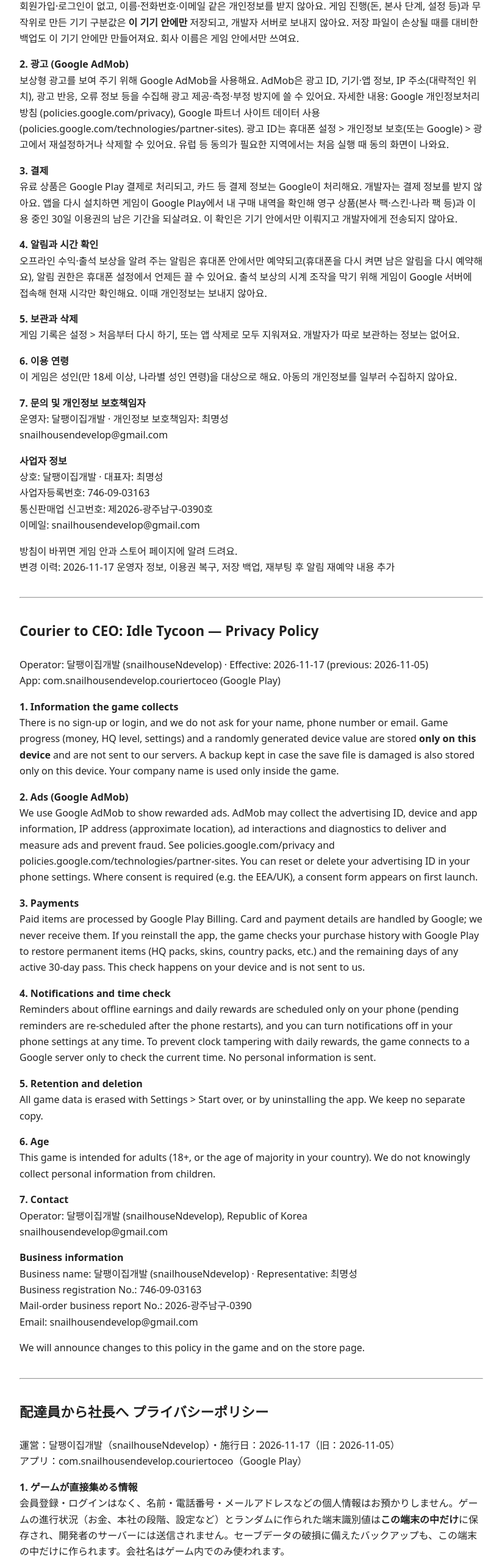
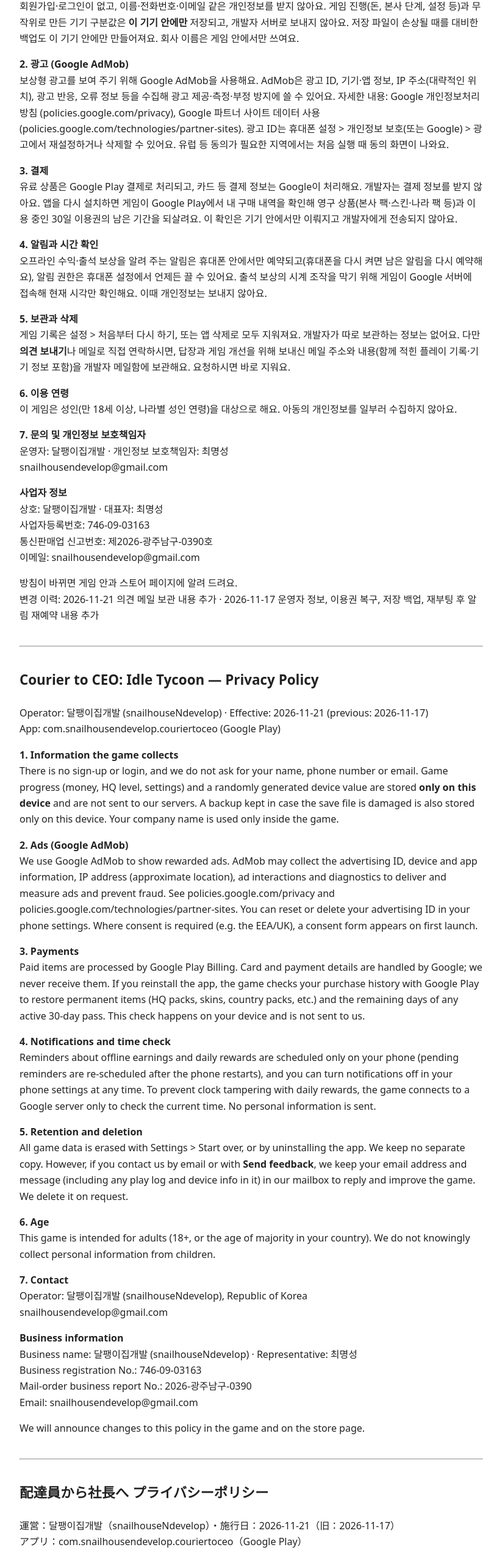
Before and after one commit to snailhousendevelop-source/privacy, a plain HTML site: page index.html in a window 1280 px wide. Shown: the part 230-2790 px from the top of the page at 61% size, without its empty margins (228-1051 px from the left). Drawn offline with Linux system fonts and the light colour scheme.

Commit message:
Add files via upload

```diff
--- a/index.html
+++ b/index.html
@@ -1,22 +1,22 @@
-<!DOCTYPE html><html lang="ko"><head><meta charset="utf-8"><meta name="viewport" content="width=device-width,initial-scale=1"><title>개인정보처리방침 · Privacy Policy · プライバシーポリシー — Courier to CEO</title><style>body{font-family:system-ui,sans-serif;max-width:760px;margin:24px auto;padding:0 18px;line-height:1.65;color:#222}h3{font-size:1.4em}nav a{margin-right:14px}hr{margin:36px 0}</style></head><body><nav><a href="#ko">한국어</a><a href="#en">English</a><a href="#ja">日本語</a></nav><section id="ko" lang="ko"><h3>배달기사 키우기 개인정보처리방침</h3><p>운영: 달팽이집개발 (snailhouseNdevelop) · 시행일: 2026-11-17 (이전: 2026-11-05)<br>앱: com.snailhousendevelop.couriertoceo (Google Play)</p>
+<!DOCTYPE html><html lang="ko"><head><meta charset="utf-8"><meta name="viewport" content="width=device-width,initial-scale=1"><title>개인정보처리방침 · Privacy Policy · プライバシーポリシー — Courier to CEO</title><style>body{font-family:system-ui,sans-serif;max-width:760px;margin:24px auto;padding:0 18px;line-height:1.65;color:#222}h3{font-size:1.4em}nav a{margin-right:14px}hr{margin:36px 0}</style></head><body><nav><a href="#ko">한국어</a><a href="#en">English</a><a href="#ja">日本語</a></nav><section id="ko" lang="ko"><h3>배달기사 키우기 개인정보처리방침</h3><p>운영: 달팽이집개발 (snailhouseNdevelop) · 시행일: 2026-11-21 (이전: 2026-11-17)<br>앱: com.snailhousendevelop.couriertoceo (Google Play)</p>
 <p><b>1. 게임이 직접 모으는 정보</b><br>회원가입·로그인이 없고, 이름·전화번호·이메일 같은 개인정보를 받지 않아요. 게임 진행(돈, 본사 단계, 설정 등)과 무작위로 만든 기기 구분값은 <b>이 기기 안에만</b> 저장되고, 개발자 서버로 보내지 않아요. 저장 파일이 손상될 때를 대비한 백업도 이 기기 안에만 만들어져요. 회사 이름은 게임 안에서만 쓰여요.</p>
 <p><b>2. 광고 (Google AdMob)</b><br>보상형 광고를 보여 주기 위해 Google AdMob을 사용해요. AdMob은 광고 ID, 기기·앱 정보, IP 주소(대략적인 위치), 광고 반응, 오류 정보 등을 수집해 광고 제공·측정·부정 방지에 쓸 수 있어요. 자세한 내용: Google 개인정보처리방침 (policies.google.com/privacy), Google 파트너 사이트 데이터 사용 (policies.google.com/technologies/partner-sites). 광고 ID는 휴대폰 설정 &gt; 개인정보 보호(또는 Google) &gt; 광고에서 재설정하거나 삭제할 수 있어요. 유럽 등 동의가 필요한 지역에서는 처음 실행 때 동의 화면이 나와요.</p>
 <p><b>3. 결제</b><br>유료 상품은 Google Play 결제로 처리되고, 카드 등 결제 정보는 Google이 처리해요. 개발자는 결제 정보를 받지 않아요. 앱을 다시 설치하면 게임이 Google Play에서 내 구매 내역을 확인해 영구 상품(본사 팩·스킨·나라 팩 등)과 이용 중인 30일 이용권의 남은 기간을 되살려요. 이 확인은 기기 안에서만 이뤄지고 개발자에게 전송되지 않아요.</p>
 <p><b>4. 알림과 시간 확인</b><br>오프라인 수익·출석 보상을 알려 주는 알림은 휴대폰 안에서만 예약되고(휴대폰을 다시 켜면 남은 알림을 다시 예약해요), 알림 권한은 휴대폰 설정에서 언제든 끌 수 있어요. 출석 보상의 시계 조작을 막기 위해 게임이 Google 서버에 접속해 현재 시각만 확인해요. 이때 개인정보는 보내지 않아요.</p>
-<p><b>5. 보관과 삭제</b><br>게임 기록은 설정 &gt; 처음부터 다시 하기, 또는 앱 삭제로 모두 지워져요. 개발자가 따로 보관하는 정보는 없어요.</p>
+<p><b>5. 보관과 삭제</b><br>게임 기록은 설정 &gt; 처음부터 다시 하기, 또는 앱 삭제로 모두 지워져요. 개발자가 따로 보관하는 정보는 없어요. 다만 <b>의견 보내기</b>나 메일로 직접 연락하시면, 답장과 게임 개선을 위해 보내신 메일 주소와 내용(함께 적힌 플레이 기록·기기 정보 포함)을 개발자 메일함에 보관해요. 요청하시면 바로 지워요.</p>
 <p><b>6. 이용 연령</b><br>이 게임은 성인(만 18세 이상, 나라별 성인 연령)을 대상으로 해요. 아동의 개인정보를 일부러 수집하지 않아요.</p>
-<p><b>7. 문의 및 개인정보 보호책임자</b><br>운영자: 달팽이집개발 · 개인정보 보호책임자: 최명성<br>snailhousendevelop@gmail.com</p><p><b>사업자 정보</b><br>상호: 달팽이집개발 · 대표자: 최명성<br>사업자등록번호: 746-09-03163<br>통신판매업 신고번호: 제2026-광주남구-0390호<br>이메일: snailhousendevelop@gmail.com</p><p>방침이 바뀌면 게임 안과 스토어 페이지에 알려 드려요.<br>변경 이력: 2026-11-17 운영자 정보, 이용권 복구, 저장 백업, 재부팅 후 알림 재예약 내용 추가</p></section><hr><section id="en" lang="en"><h3>Courier to CEO: Idle Tycoon — Privacy Policy</h3><p>Operator: 달팽이집개발 (snailhouseNdevelop) · Effective: 2026-11-17 (previous: 2026-11-05)<br>App: com.snailhousendevelop.couriertoceo (Google Play)</p>
+<p><b>7. 문의 및 개인정보 보호책임자</b><br>운영자: 달팽이집개발 · 개인정보 보호책임자: 최명성<br>snailhousendevelop@gmail.com</p><p><b>사업자 정보</b><br>상호: 달팽이집개발 · 대표자: 최명성<br>사업자등록번호: 746-09-03163<br>통신판매업 신고번호: 제2026-광주남구-0390호<br>이메일: snailhousendevelop@gmail.com</p><p>방침이 바뀌면 게임 안과 스토어 페이지에 알려 드려요.<br>변경 이력: 2026-11-21 의견 메일 보관 내용 추가 · 2026-11-17 운영자 정보, 이용권 복구, 저장 백업, 재부팅 후 알림 재예약 내용 추가</p></section><hr><section id="en" lang="en"><h3>Courier to CEO: Idle Tycoon — Privacy Policy</h3><p>Operator: 달팽이집개발 (snailhouseNdevelop) · Effective: 2026-11-21 (previous: 2026-11-17)<br>App: com.snailhousendevelop.couriertoceo (Google Play)</p>
 <p><b>1. Information the game collects</b><br>There is no sign-up or login, and we do not ask for your name, phone number or email. Game progress (money, HQ level, settings) and a randomly generated device value are stored <b>only on this device</b> and are not sent to our servers. A backup kept in case the save file is damaged is also stored only on this device. Your company name is used only inside the game.</p>
 <p><b>2. Ads (Google AdMob)</b><br>We use Google AdMob to show rewarded ads. AdMob may collect the advertising ID, device and app information, IP address (approximate location), ad interactions and diagnostics to deliver and measure ads and prevent fraud. See policies.google.com/privacy and policies.google.com/technologies/partner-sites. You can reset or delete your advertising ID in your phone settings. Where consent is required (e.g. the EEA/UK), a consent form appears on first launch.</p>
 <p><b>3. Payments</b><br>Paid items are processed by Google Play Billing. Card and payment details are handled by Google; we never receive them. If you reinstall the app, the game checks your purchase history with Google Play to restore permanent items (HQ packs, skins, country packs, etc.) and the remaining days of any active 30-day pass. This check happens on your device and is not sent to us.</p>
 <p><b>4. Notifications and time check</b><br>Reminders about offline earnings and daily rewards are scheduled only on your phone (pending reminders are re-scheduled after the phone restarts), and you can turn notifications off in your phone settings at any time. To prevent clock tampering with daily rewards, the game connects to a Google server only to check the current time. No personal information is sent.</p>
-<p><b>5. Retention and deletion</b><br>All game data is erased with Settings &gt; Start over, or by uninstalling the app. We keep no separate copy.</p>
+<p><b>5. Retention and deletion</b><br>All game data is erased with Settings &gt; Start over, or by uninstalling the app. We keep no separate copy. However, if you contact us by email or with <b>Send feedback</b>, we keep your email address and message (including any play log and device info in it) in our mailbox to reply and improve the game. We delete it on request.</p>
 <p><b>6. Age</b><br>This game is intended for adults (18+, or the age of majority in your country). We do not knowingly collect personal information from children.</p>
-<p><b>7. Contact</b><br>Operator: 달팽이집개발 (snailhouseNdevelop), Republic of Korea<br>snailhousendevelop@gmail.com</p><p><b>Business information</b><br>Business name: 달팽이집개발 (snailhouseNdevelop) · Representative: 최명성<br>Business registration No.: 746-09-03163<br>Mail-order business report No.: 2026-광주남구-0390<br>Email: snailhousendevelop@gmail.com</p><p>We will announce changes to this policy in the game and on the store page.</p></section><hr><section id="ja" lang="ja"><h3>配達員から社長へ プライバシーポリシー</h3><p>運営：달팽이집개발（snailhouseNdevelop）・施行日：2026-11-17（旧：2026-11-05）<br>アプリ：com.snailhousendevelop.couriertoceo（Google Play）</p>
+<p><b>7. Contact</b><br>Operator: 달팽이집개발 (snailhouseNdevelop), Republic of Korea<br>snailhousendevelop@gmail.com</p><p><b>Business information</b><br>Business name: 달팽이집개발 (snailhouseNdevelop) · Representative: 최명성<br>Business registration No.: 746-09-03163<br>Mail-order business report No.: 2026-광주남구-0390<br>Email: snailhousendevelop@gmail.com</p><p>We will announce changes to this policy in the game and on the store page.</p></section><hr><section id="ja" lang="ja"><h3>配達員から社長へ プライバシーポリシー</h3><p>運営：달팽이집개발（snailhouseNdevelop）・施行日：2026-11-21（旧：2026-11-17）<br>アプリ：com.snailhousendevelop.couriertoceo（Google Play）</p>
 <p><b>1. ゲームが直接集める情報</b><br>会員登録・ログインはなく、名前・電話番号・メールアドレスなどの個人情報はお預かりしません。ゲームの進行状況（お金、本社の段階、設定など）とランダムに作られた端末識別値は<b>この端末の中だけ</b>に保存され、開発者のサーバーには送信されません。セーブデータの破損に備えたバックアップも、この端末の中だけに作られます。会社名はゲーム内でのみ使われます。</p>
 <p><b>2. 広告（Google AdMob）</b><br>リワード広告を表示するためにGoogle AdMobを使用しています。AdMobは広告ID、端末・アプリ情報、IPアドレス（おおよその位置）、広告への反応、エラー情報などを収集し、広告の配信・測定・不正防止に使用することがあります。詳しくは Googleのプライバシーポリシー（policies.google.com/privacy）、Googleのパートナーサイトでのデータ使用（policies.google.com/technologies/partner-sites）をご覧ください。広告IDは端末の設定 &gt; プライバシー（またはGoogle）&gt; 広告 からリセット・削除できます。同意が必要な地域（EEA・英国など）では、初回起動時に同意画面が表示されます。</p>
 <p><b>3. お支払い</b><br>有料アイテムはGoogle Playの決済で処理され、カードなどの支払い情報はGoogleが扱います。開発者が支払い情報を受け取ることはありません。アプリを再インストールすると、ゲームがGoogle Playで購入履歴を確認し、永久アイテム（本社パック・スキン・国パックなど）と、利用中の30日間パスの残り期間を復元します。この確認は端末内で行われ、開発者には送信されません。</p>
 <p><b>4. 通知と時刻の確認</b><br>オフライン収益やログインボーナスのお知らせは端末内でのみ予約され（端末の再起動後は残りのお知らせを再予約します）、通知は端末の設定からいつでもオフにできます。ログインボーナスの時計操作を防ぐため、ゲームは現在時刻を確認する目的でのみGoogleのサーバーに接続します。個人情報は送信しません。</p>
-<p><b>5. 保存と削除</b><br>ゲームの記録は 設定 &gt; 最初からやり直す、またはアプリの削除ですべて消去されます。開発者が別に保管する情報はありません。</p>
+<p><b>5. 保存と削除</b><br>ゲームの記録は 設定 &gt; 最初からやり直す、またはアプリの削除ですべて消去されます。開発者が別に保管する情報はありません。ただし、<b>ご意見を送る</b>やメールでご連絡いただいた場合は、返信とゲーム改善のため、メールアドレスと内容（記載されたプレイ記録・端末情報を含む）を開発者のメールボックスに保管します。ご要望があればすぐに削除します。</p>
 <p><b>6. 対象年齢</b><br>本ゲームは成人（18歳以上、各国の成年年齢）を対象としています。子どもの個人情報を意図的に収集することはありません。</p>
 <p><b>7. お問い合わせ</b><br>運営者：달팽이집개발（snailhouseNdevelop）、大韓民国<br>snailhousendevelop@gmail.com</p><p><b>事業者情報</b><br>商号：달팽이집개발（snailhouseNdevelop）・代表者：최명성<br>事業者登録番号：746-09-03163<br>通信販売業申告番号：第2026-광주남구-0390号<br>メール：snailhousendevelop@gmail.com</p><p>本ポリシーを変更する場合は、ゲーム内とストアページでお知らせします。</p></section></body></html>
```
